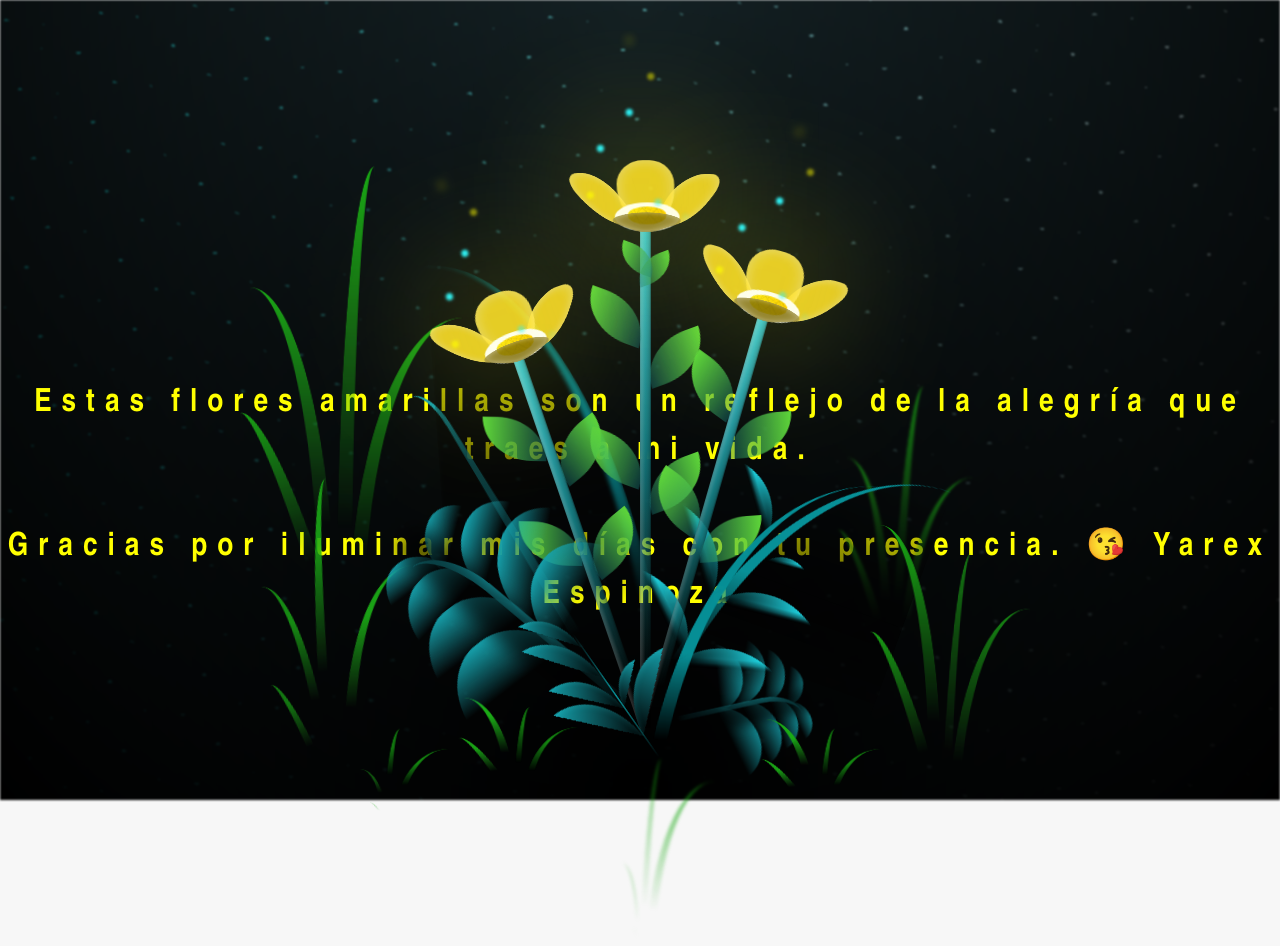
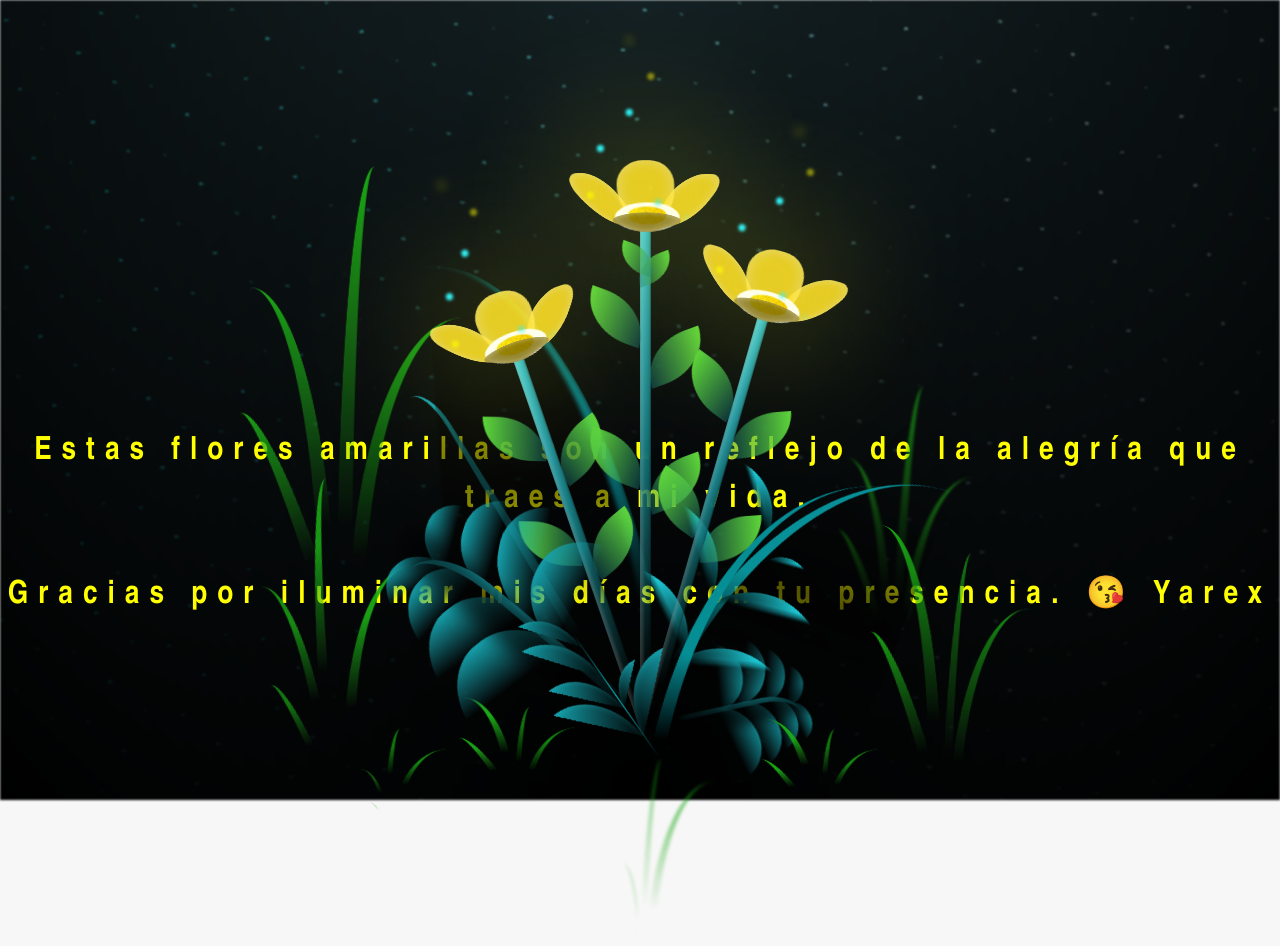
Before and after one commit to YarexEspinoza17/Flores, a plain HTML site: page flower.html in a window 1280 px wide. Drawn offline with Linux system fonts and the light colour scheme.

Commit message:
Descripción clara de los cambios realizados

```diff
--- a/flower.html
+++ b/flower.html
@@ -14,7 +14,7 @@
 
     </div>
     <h1 class="titulo">Estas flores amarillas son un reflejo de la alegría que traes a mi vida. <br> <br>
-      Gracias por iluminar mis días con tu presencia. 😘 Yarex Espinoza</h1>
+      Gracias por iluminar mis días con tu presencia. 😘 Yarex</h1>
 
     <div class="night"></div>
     <div class="flowers">
```
